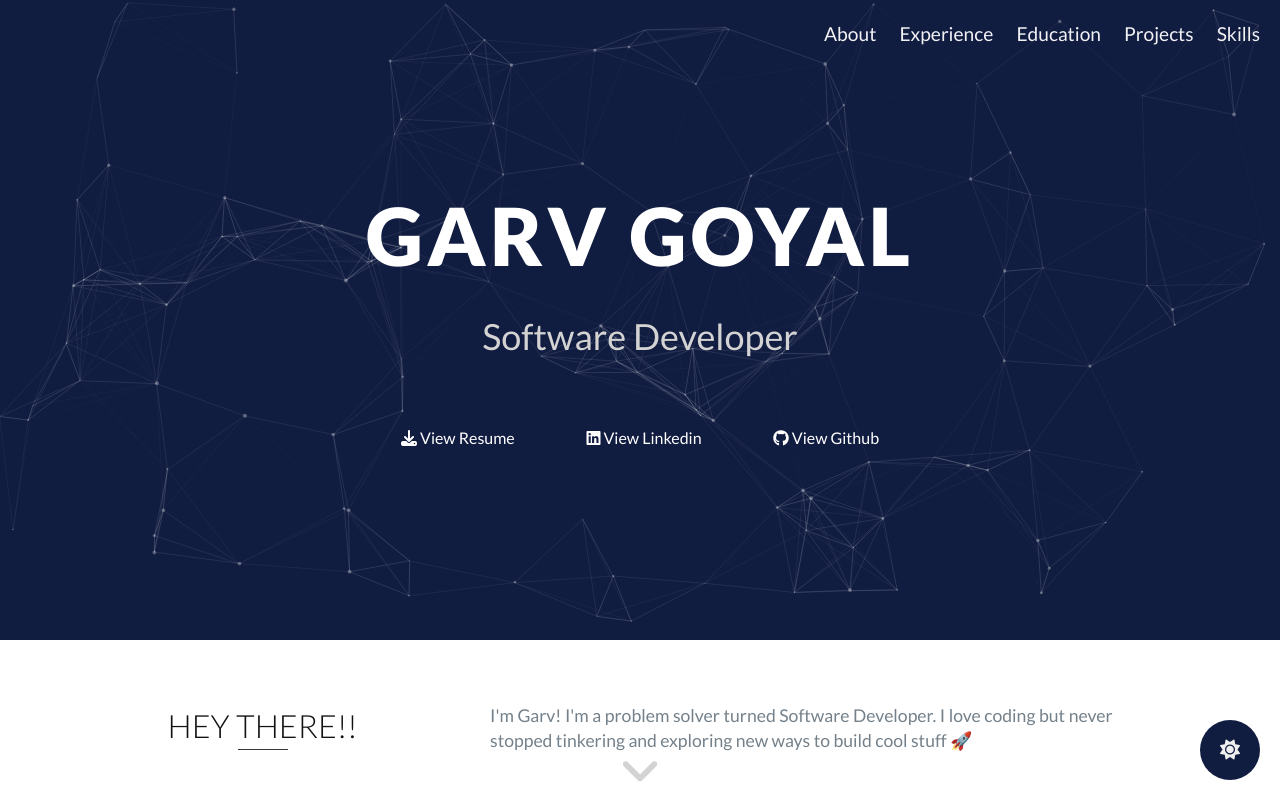
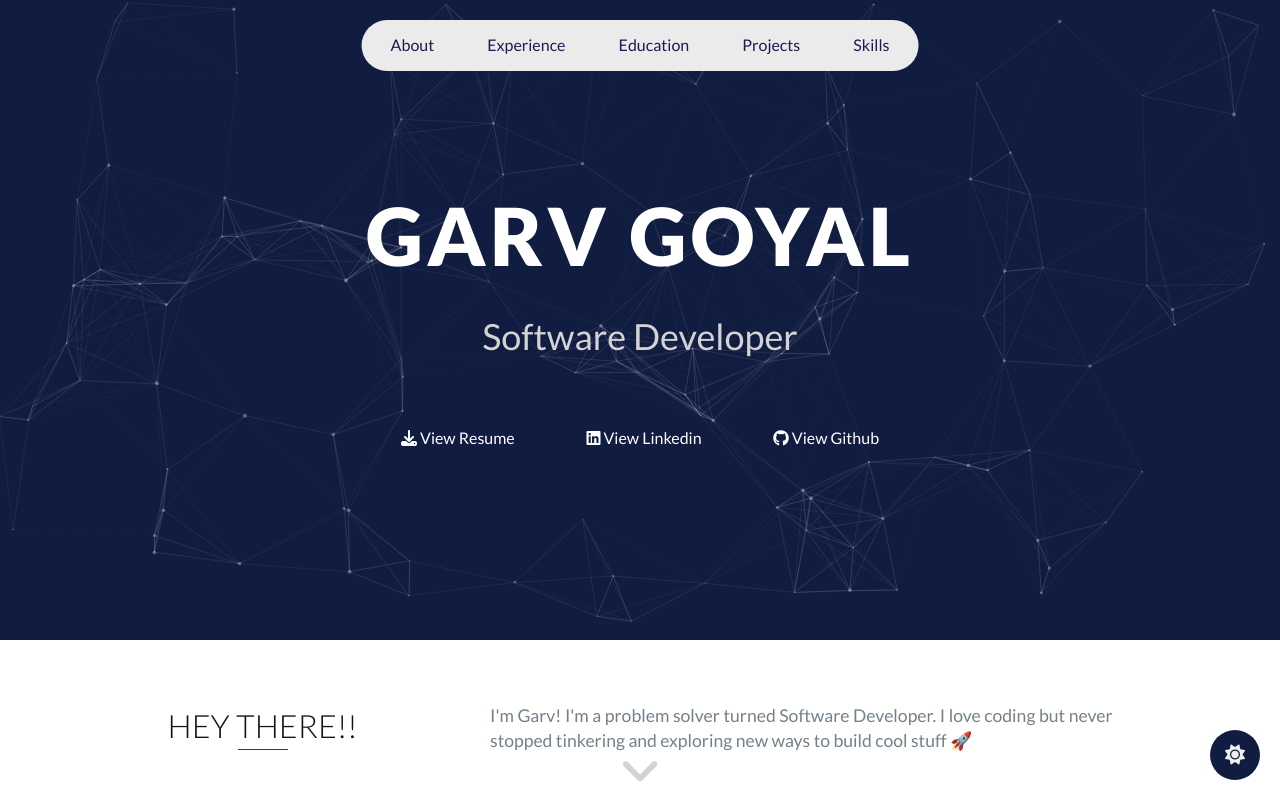
Before and after one commit to garv-goyal/garv-goyal.github.io, a plain HTML site: page index.html in a window 1280 px wide. Shown: the top 805 px of the page. Drawn offline with nearby package versions, Linux system fonts and the light colour scheme.

Commit message:
change navigation links size

```diff
--- a/css/styles.css
+++ b/css/styles.css
@@ -135,6 +135,9 @@ body.dark-mode .fb {
     color: rgb(17, 28, 65);
 }
 
+body.dark-mode #contact p{
+    color: #ffffff !important;
+}
 
 .dark-button-div {
     position: fixed;
@@ -148,8 +151,8 @@ body.dark-mode .fb {
     color: rgb(239, 239, 239);
     border: none;
     border-radius: 50%;
-    width: 60px;
-    height: 60px;
+    width: 50px;
+    height: 50px;
     font-size: 20px;
     display: flex;
     align-items: center;
@@ -162,53 +165,50 @@ body.dark-mode .fb {
     transform: scale(101%);
   }
 
-
-
 header {
-    position: absolute;
-    top: 0;
-    left: 0;
-    right: 0;
-    z-index: 5;
-    -webkit-animation-name: dropHeader;
-    animation-name: dropHeader;
-    -webkit-animation-iteration-count: 1;
-    animation-iteration-count: 1;
-    -webkit-animation-timing-function: ease;
-    animation-timing-function: ease;
-    -webkit-animation-duration: 0.75s;
-    animation-duration: 0.75s
+    position: fixed;
+    top: 20px;
+    left: 50%;
+    transform: translateX(-50%);
+    z-index: 1000;
+}
+header ul {
+    background-color: #ebebeb;
+    border-radius: 40px;
+    padding: 4px 4px;
+    display: inline-block;
+    list-style: none;
+    margin: 0;
+}
+header li {
+    display: inline-block;
+    margin: 0 10px;
+}
+header a {
+    color: #1b1b52;
+    text-decoration: none;
+    padding: 10px 15px;
+    display: inline-block;
+    transition: background-color 0.3s ease, color 0.3s ease;
+    border-radius: 50px;
+}
+header a:hover,
+header a:focus,
+header li.active a {
+    background-color: #ffffff;
+    color: #000;
+    text-decoration: none;
 }
 
-header ul {
-    background: none;
-    text-align: right;
-    padding: 10px;
-    margin: 0
-}
+@media only screen and (max-width: 768px) {
+    header ul {
+        text-align: center;
+    }
+    header li {
+        margin: 0 10px;
+    }
+  }
 
-header li {
-    font-size: 1.2em;
-    display: inline-block
-}
-
-header a {
-    display: block;
-    color: #f2f2f5;
-    padding: 10px
-}
-
-header a:hover {
-    color: #7a7a7a;
-    text-decoration: none;
-    background: rgba(255,255,255,0);
-    border-radius: 4px
-}
-
-header a:focus {
-    color: #3C3C3C;
-    text-decoration: none
-}
 
 header.active {
     display: block
--- a/index.html
+++ b/index.html
@@ -404,6 +404,19 @@
             });
             </script>
 
+        <script>
+                document.addEventListener('DOMContentLoaded', function() {
+                    const navItems = document.querySelectorAll('header li');
+                    navItems.forEach(item => {
+                        item.addEventListener('click', () => {
+                            navItems.forEach(i => i.classList.remove('active'));
+                            item.classList.add('active');
+                        });
+                    });
+                });
+        </script>
+
+
 
     </body>
 
```
